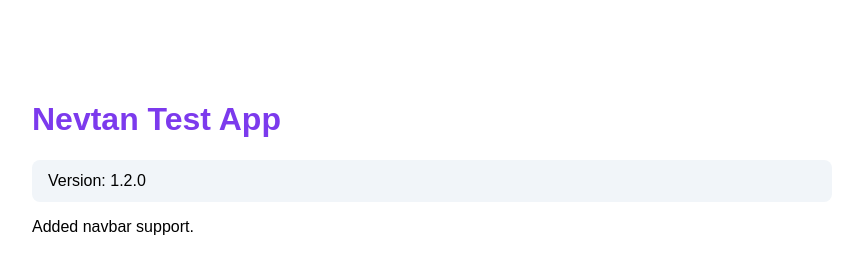
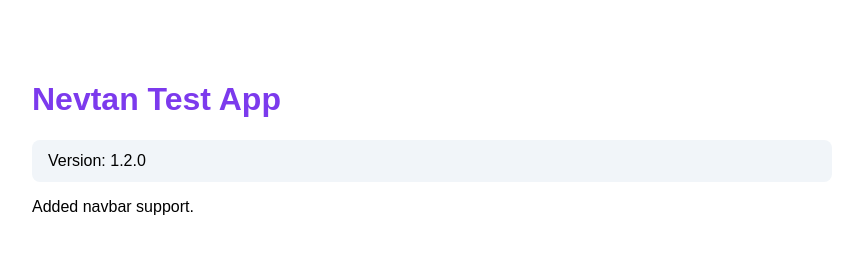
Before and after one commit to nic-afterdark/nevtan-test-app, a plain HTML site: page index.html in a window 1280 px wide. Shown: the whole page, without its empty margins (208-1071 px from the left). Drawn offline with Linux system fonts and the light colour scheme.

Commit message:
style: reduce top margin for better layout

```diff
--- a/index.html
+++ b/index.html
@@ -4,7 +4,7 @@
   <meta charset="UTF-8" />
   <title>Nevtan Test App</title>
   <style>
-    body { font-family: sans-serif; max-width: 800px; margin: 60px auto; padding: 20px; }
+    body { font-family: sans-serif; max-width: 800px; margin: 40px auto; padding: 20px; }
     h1 { color: #7c3aed; }
     .version { background: #f1f5f9; border-radius: 8px; padding: 12px 16px; margin-top: 16px; font-mono: true; }
   </style>
```
